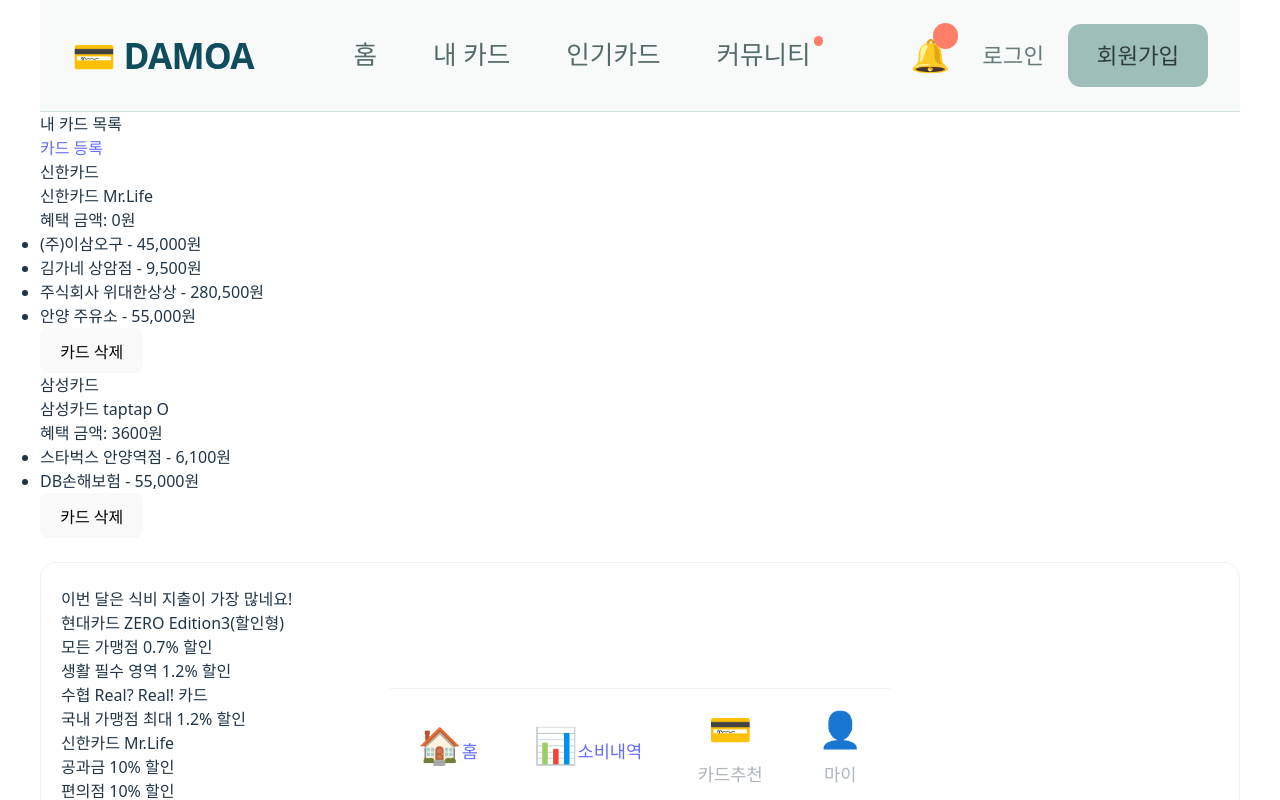
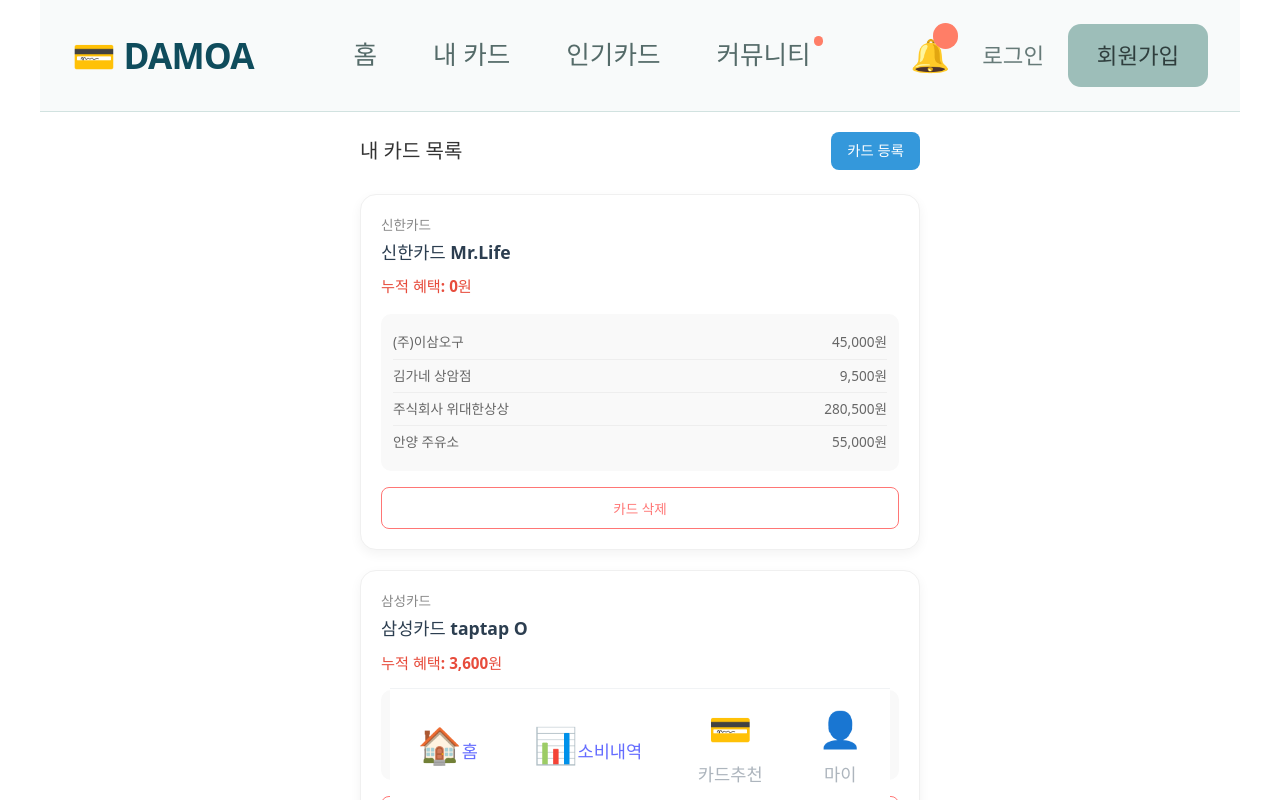
Before and after one commit to ekkk1230/damoa, a React (Vite) app in the folder card-web/: page /myCard in a window 1280 px wide. Shown: the top 800 px of the page. Built offline with nearby package versions, Linux system fonts and the light colour scheme.

Commit message:
feat: 서브페이지 하단 추천섹션 스타일, 카드 등록 페이지

```diff
--- a/card-web/src/components/card/RecommendSection.tsx
+++ b/card-web/src/components/card/RecommendSection.tsx
@@ -8,6 +8,16 @@
 interface RecommendSectionProps {
     variant?: 'main' | 'sub';
 }
+
+const swiperOptions = {
+    slidesPerView: 1.2,
+    spaceBetween: 16,
+    autoplay: { delay: 3000, disableOnInteraction: false },
+    breakpoints: {
+        480: { slidesPerView: 2.2 },
+        768: { slidesPerView: 3.2 }
+    }
+};
 
 function RecommendSection({ variant = 'main' }: RecommendSectionProps) {
     const { topSpendingCategory, recommendedCards, openModal } = useCardStore();
@@ -58,10 +68,13 @@
                     {recommendedCards.length < 1 ? (
                         <p className="no-data">현재 추천할 카드가 준비되어 있지 않습니다.</p>
                     ) : (
-                        <SwiperSlide>
-                        {recommendedCards.map(card => {
-                            return (
-                                <div onClick={() => openModal('CARD_DETAIL', card)} key={card.id} >
+                        recommendedCards.map((card) => (
+                            <SwiperSlide key={card.id}>
+                                {/* S.SubCardItem으로 감싸서 스타일 적용 */}
+                                <S.SubCardItem
+                                    onClick={() => openModal('CARD_DETAIL', card)}
+                                    $brandColor={BRAND_COLORS[card.company]}
+                                >
                                     <div className="card-thumb">
                                         <span className="name">{card.name}</span>
                                     </div>
@@ -72,10 +85,9 @@
                                             ))}
                                         </ul>
                                     </div>
-                                </div>
-                            )
-                        })}
-                        </SwiperSlide>
+                                </S.SubCardItem>
+                            </SwiperSlide>
+                        ))
                     )}
                 </Swiper>
             )}
--- a/card-web/src/components/card/cardComponents.styles.ts
+++ b/card-web/src/components/card/cardComponents.styles.ts
@@ -199,3 +199,62 @@
     margin-left: 2px;
   }
 `;
+
+export const SubCardItem = styled.div<{ $brandColor?: string }>`
+  background: #fff;
+  border-radius: 16px;
+  border: 1px solid #eee;
+  padding: 16px;
+  cursor: pointer;
+  transition: all 0.2s ease;
+  margin-top: 12px;
+  box-shadow: 0 4px 10px rgba(0, 0, 0, 0.03);
+  height: 100%; // 높이 균일화
+
+  &:hover {
+    transform: translateY(-4px);
+    box-shadow: 0 8px 16px rgba(0, 0, 0, 0.08);
+    border-color: ${props => props.$brandColor || '#3498db'};
+  }
+
+  .card-thumb {
+    width: 100%;
+    height: 100px;
+    background-color: ${props => props.$brandColor || '#f5f5f5'};
+    border-radius: 10px;
+    display: flex;
+    align-items: center;
+    justify-content: center;
+    margin-bottom: 12px;
+    color: #fff;
+    font-weight: bold;
+    text-align: center;
+    padding: 10px;
+
+    .name {
+      font-size: 0.9rem;
+      text-shadow: 0 2px 4px rgba(0,0,0,0.1);
+    }
+  }
+
+  .card-info {
+    ul {
+      list-style: none;
+      padding: 0;
+      li {
+        font-size: 0.8rem;
+        color: #666;
+        margin-bottom: 4px;
+        white-space: nowrap;
+        overflow: hidden;
+        text-overflow: ellipsis; // 넘치는 텍스트 처리
+
+        &:before {
+          content: "•";
+          margin-right: 5px;
+          color: ${props => props.$brandColor || '#3498db'};
+        }
+      }
+    }
+  }
+`;
--- a/card-web/src/pages/MyCard/AddCard.tsx
+++ b/card-web/src/pages/MyCard/AddCard.tsx
@@ -1,9 +1,86 @@
-import React from 'react'
+import { useState, useMemo } from 'react';
+import * as S from './MyCard.styles';
+import { CARD_LIST } from '../../data/CARD_LIST';
 
 function AddCard() {
+  const [selectedCompany, setSelectedCompany] = useState('');
+  const [selectedCardName, setSelectedCardName] = useState('');
+  const [cardType, setCardType] = useState('신용');
+
+  // 선택된 정보와 일치하는 카드 데이터 찾기
+  const matchedCard = useMemo(() => {
+    return CARD_LIST.find(
+      (c) => c.company === selectedCompany && c.name === selectedCardName
+    );
+  }, [selectedCompany, selectedCardName]);
+
   return (
-    <div>등록</div>
-  )
+    <S.FormWrapper>
+      <S.FormTitle>카드 정보 입력</S.FormTitle>
+
+      <form>
+        {/* 카드사 선택 (Select 혹은 Datalist 추천) */}
+        <S.FormGroup>
+          <S.Label>카드 회사</S.Label>
+          <S.Select
+            value={selectedCompany}
+            onChange={(e) => setSelectedCompany(e.target.value)}
+          >
+            <option value="">카드사를 선택하세요</option>
+            <option value="신한카드">신한카드</option>
+            <option value="현대카드">현대카드</option>
+            {/* ... */}
+          </S.Select>
+        </S.FormGroup>
+
+        {/* 카드명 입력 */}
+        <S.FormGroup>
+          <S.Label>카드 명칭</S.Label>
+          <S.Input
+            placeholder="정확한 카드명을 입력하세요"
+            value={selectedCardName}
+            onChange={(e) => setSelectedCardName(e.target.value)}
+          />
+        </S.FormGroup>
+
+        {/* 매칭된 카드가 있을 경우 혜택 프리뷰 노출 */}
+        {/* {matchedCard && (
+          <S.BenefitPreview>
+            <S.CategoryTag>{matchedCard.category}</S.CategoryTag>
+            <S.BenefitList>
+              {matchedCard.benefits.map((b, index) => (
+                <li key={index}>{b}</li>
+              ))}
+            </S.BenefitList>
+          </S.BenefitPreview>
+        )} */}
+
+        <S.Row>
+          <S.FormGroup>
+            <S.Label>유효 기간</S.Label>
+            <S.Input type="month" />
+          </S.FormGroup>
+          <S.FormGroup>
+            <S.Label>카드 타입</S.Label>
+            <S.Select value={cardType} onChange={(e) => setCardType(e.target.value)}>
+              <option value="신용">신용</option>
+              <option value="체크">체크</option>
+              <option value="하이브리드">하이브리드</option>
+            </S.Select>
+          </S.FormGroup>
+        </S.Row>
+
+        {(cardType === '신용' || cardType === '하이브리드') && (
+          <S.FormGroup>
+            <S.Label>연회비 (원)</S.Label>
+            <S.Input type="number" placeholder="0" />
+          </S.FormGroup>
+        )}
+
+        <S.SubmitButton type="button">카드 등록하기</S.SubmitButton>
+      </form>
+    </S.FormWrapper>
+  );
 }
 
-export default AddCard
+export default AddCard;
--- a/card-web/src/pages/MyCard/CardList.tsx
+++ b/card-web/src/pages/MyCard/CardList.tsx
@@ -2,48 +2,61 @@
 import RecommendSection from "../../components/card/RecommendSection";
 import { useCardStore } from "../../store/useCardStore"
 import type { MyCardProgress } from "../../type/User";
+import * as S from "./MyCard.styles";
 
 function CardList() {
     const { getMyCards, benefit, recentSpendList, deleteCard } = useCardStore();
 
     return (
-        <div>
-            <p>내 카드 목록</p>
-
-            <Link to="/myCard/add">카드 등록</Link>
+        <S.ListContainer>
+            <S.Header>
+                <p>내 카드 목록</p>
+                <Link to="/myCard/add">카드 등록</Link>
+            </S.Header>
 
             <div>
                 {getMyCards.length !== 0 ? (
                     <div>
                         {getMyCards.map((card: MyCardProgress) => (
-                            <div key={card.cardInfo.id}>
-                                <p>{card.cardInfo.company}</p>
-                                <p>{card.cardInfo.name}</p>
-                                <p>혜택 금액: {benefit[card.cardInfo.id] || 0 }원</p>
-                                <ul>
-                                    {
-                                        recentSpendList.length > 0 && recentSpendList
+                            <S.CardItem key={card.cardInfo.id}>
+                                <S.CardInfo>
+                                    <p className="company">{card.cardInfo.company}</p>
+                                    <p className="name">{card.cardInfo.name}</p>
+                                    <p className="benefit-amount">
+                                        누적 혜택: {benefit[card.cardInfo.id]?.toLocaleString() || 0}원
+                                    </p>
+                                </S.CardInfo>
+
+                                <S.SpendList>
+                                    {recentSpendList.filter(s => s.cardId === card.cardInfo.id).length > 0 ? (
+                                        recentSpendList
                                             .filter(s => s.cardId === card.cardInfo.id)
                                             .map(s => (
                                                 <li key={s.cardId}>
-                                                    {s.storeName} - {s.amount.toLocaleString()}원
+                                                    <span>{s.storeName}</span>
+                                                    <span>{s.amount.toLocaleString()}원</span>
                                                 </li>
                                             ))
-                                    }
-                                </ul>
+                                    ) : (
+                                        <li style={{justifyContent: 'center', color: '#ccc'}}>최근 지출 내역이 없습니다.</li>
+                                    )}
+                                </S.SpendList>
 
-
-                                <button onClick={() => deleteCard(card.cardInfo.id)}>카드 삭제</button>
-                            </div>
+                                <S.DeleteButton onClick={() => deleteCard(card.cardInfo.id)}>
+                                    카드 삭제
+                                </S.DeleteButton>
+                            </S.CardItem>
                         ))}
                     </div>
                 ) : (
-                    <p>현재 보유중인 카드가 없습니다. 카드를 등록해주세요.</p>
+                    <S.EmptyMessage>
+                        현재 보유중인 카드가 없습니다.<br/>카드를 등록하여 혜택을 관리해보세요.
+                    </S.EmptyMessage>
                 )}
             </div>
 
             <RecommendSection variant="sub" />
-        </div>
+        </S.ListContainer>
     )
 }
 
--- a/card-web/src/pages/MyCard/MyCard.styles.ts
+++ b/card-web/src/pages/MyCard/MyCard.styles.ts
@@ -1 +1,232 @@
-import styled from "styled-components";
+import styled from 'styled-components';
+
+export const ListContainer = styled.div`
+  padding: 20px;
+  max-width: 600px;
+  margin: 0 auto;
+`;
+
+export const Header = styled.div`
+  display: flex;
+  justify-content: space-between;
+  align-items: center;
+  margin-bottom: 24px;
+
+  p {
+    font-size: 1.25rem;
+    font-weight: 700;
+    color: #333;
+  }
+
+  a {
+    padding: 8px 16px;
+    background-color: #3498db;
+    color: white;
+    border-radius: 8px;
+    text-decoration: none;
+    font-size: 0.9rem;
+    font-weight: 600;
+    transition: background 0.2s;
+
+    &:hover {
+        background-color: #2980b9;
+    }
+  }
+`;
+
+export const CardItem = styled.div`
+  background: white;
+  border-radius: 16px;
+  padding: 20px;
+  margin-bottom: 20px;
+  box-shadow: 0 4px 12px rgba(0,0,0,0.05);
+  border: 1px solid #f0f0f0;
+`;
+
+export const CardInfo = styled.div`
+  margin-bottom: 16px;
+
+  .company {
+    font-size: 0.85rem;
+    color: #888;
+    margin-bottom: 4px;
+  }
+  .name {
+    font-size: 1.1rem;
+    font-weight: 700;
+    color: #2c3e50;
+  }
+  .benefit-amount {
+    margin-top: 10px;
+    font-size: 0.95rem;
+    color: #e74c3c;
+    font-weight: 600;
+  }
+`;
+
+export const SpendList = styled.ul`
+  list-style: none;
+  padding: 12px;
+  background-color: #f9f9f9;
+  border-radius: 10px;
+  margin-bottom: 16px;
+
+  li {
+    font-size: 0.85rem;
+    color: #666;
+    padding: 6px 0;
+    display: flex;
+    justify-content: space-between;
+    border-bottom: 1px solid #eee;
+
+    &:last-child {
+      border-bottom: none;
+    }
+  }
+`;
+
+export const DeleteButton = styled.button`
+  width: 100%;
+  padding: 10px;
+  background: none;
+  border: 1px solid #ff7675;
+  color: #ff7675;
+  border-radius: 8px;
+  cursor: pointer;
+  font-size: 0.85rem;
+  transition: all 0.2s;
+
+  &:hover {
+    background: #ff7675;
+    color: white;
+  }
+`;
+
+export const EmptyMessage = styled.div`
+  text-align: center;
+  padding: 60px 20px;
+  color: #999;
+  font-size: 0.95rem;
+`;
+
+export const FormWrapper = styled.div`
+  max-width: 500px;
+  margin: 40px auto;
+  padding: 30px;
+  background: #ffffff;
+  border-radius: 20px;
+  box-shadow: 0 10px 30px rgba(0, 0, 0, 0.08);
+`;
+
+export const FormTitle = styled.h2`
+  margin-bottom: 24px;
+  font-size: 1.4rem;
+  font-weight: 700;
+  color: #1a1a1a;
+  text-align: center;
+`;
+
+export const FormGroup = styled.div`
+  margin-bottom: 18px;
+  display: flex;
+  flex-direction: column;
+  gap: 8px;
+`;
+
+export const Label = styled.label`
+  font-size: 0.9rem;
+  font-weight: 600;
+  color: #555;
+`;
+
+export const Input = styled.input`
+  padding: 12px;
+  border: 1.5px solid #eee;
+  border-radius: 10px;
+  font-size: 1rem;
+  transition: all 0.2s;
+
+  &:focus {
+    border-color: #3498db;
+    outline: none;
+    background: #fcfdfe;
+  }
+`;
+
+export const Select = styled.select`
+  padding: 12px;
+  border: 1.5px solid #eee;
+  border-radius: 10px;
+  font-size: 1rem;
+  background: white;
+`;
+
+export const Row = styled.div`
+  display: grid;
+  grid-template-columns: 1fr 1fr;
+  gap: 12px;
+`;
+
+export const SubmitButton = styled.button`
+  width: 100%;
+  padding: 15px;
+  margin-top: 20px;
+  background: #3498db;
+  color: white;
+  border: none;
+  border-radius: 12px;
+  font-size: 1.1rem;
+  font-weight: 600;
+  cursor: pointer;
+  transition: background 0.2s;
+
+  &:hover {
+    background: #2980b9;
+  }
+`;
+
+export const HintText = styled.p`
+  font-size: 0.8rem;
+  color: #999;
+  margin-top: -4px;
+`;
+
+// 혜택 프리뷰 박스
+export const BenefitPreview = styled.div`
+  margin-top: 20px;
+  padding: 16px;
+  background: #f8f9fa;
+  border-radius: 12px;
+  border: 1px dashed #3498db;
+`;
+
+export const CategoryTag = styled.span`
+  display: inline-block;
+  padding: 4px 10px;
+  background: #3498db;
+  color: white;
+  border-radius: 20px;
+  font-size: 0.8rem;
+  margin-bottom: 10px;
+`;
+
+export const BenefitList = styled.ul`
+  list-style: none;
+  padding: 0;
+  margin: 0;
+
+  li {
+    font-size: 0.9rem;
+    color: #444;
+    margin-bottom: 6px;
+    display: flex;
+    align-items: center;
+
+    &:before {
+      content: "•";
+      color: #3498db;
+      font-weight: bold;
+      margin-right: 8px;
+    }
+  }
+`;
```
